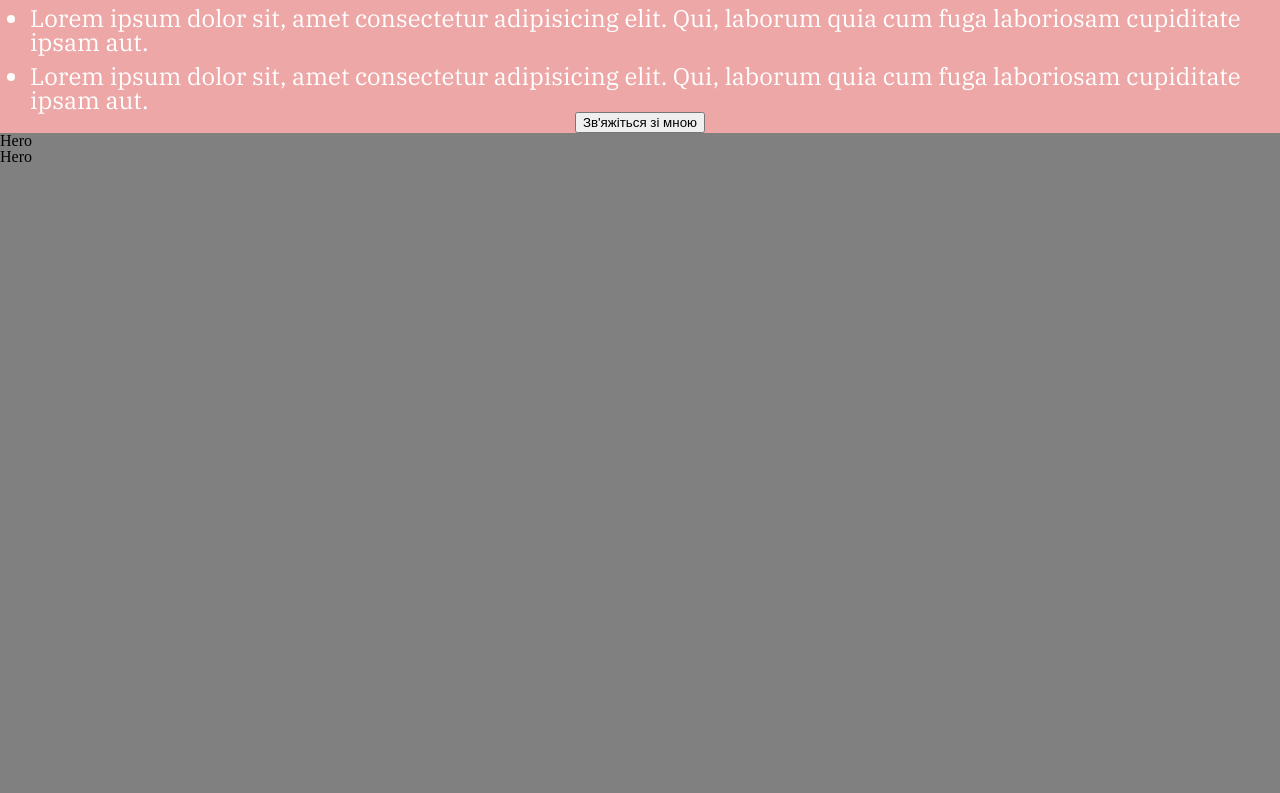
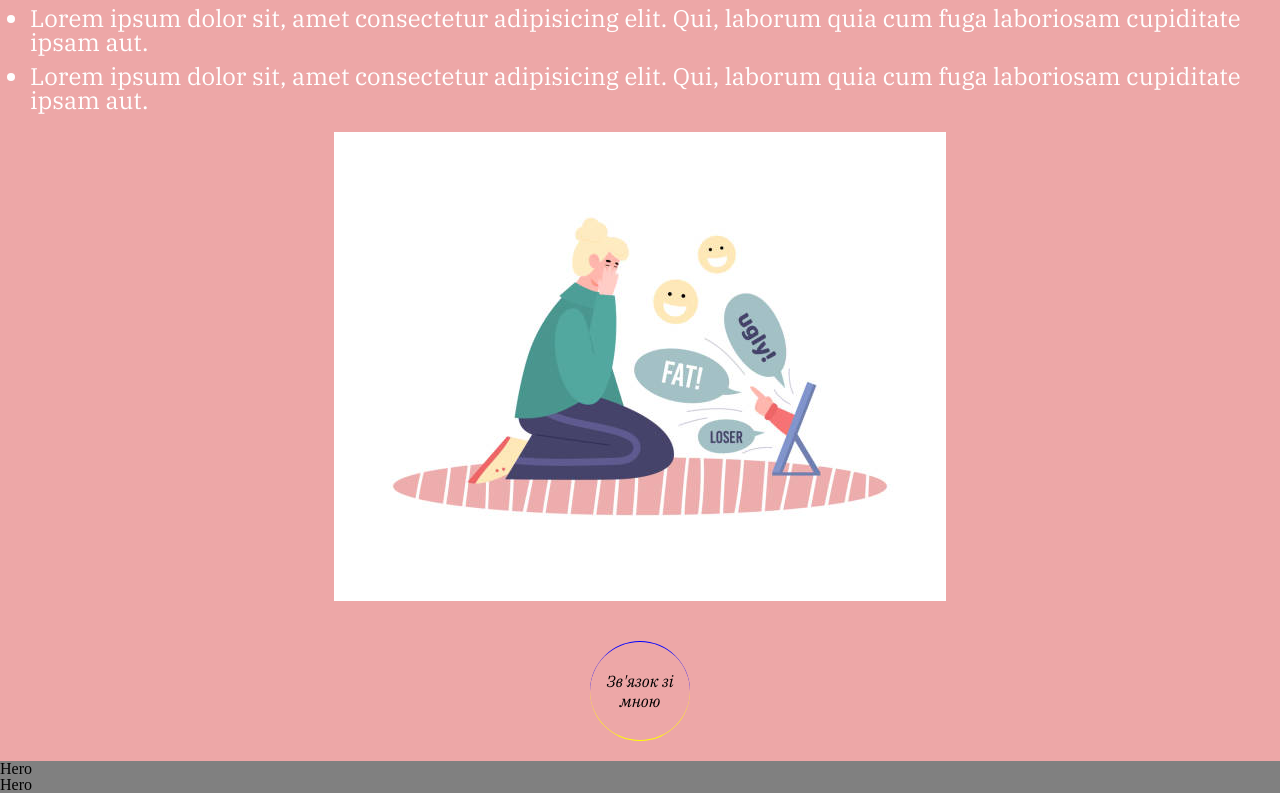
Before and after one commit to dmitruz/psychologist_liuda, a React (Create React App) app: page / in a window 1280 px wide. Shown: the part 1297-2090 px from the top of the page. Before the commit the page ends 1462 px from the top, so only its background shows below. Built offline with nearby package versions, Linux system fonts and the light colour scheme.

Commit message:
add image

```diff
--- a/src/components/MyServices/MyServices.scss
+++ b/src/components/MyServices/MyServices.scss
@@ -44,3 +44,8 @@
         margin-top: 10px;
     }
 }
+
+.self-img {
+    display: flex;
+    margin-top: 20px;
+}
--- a/src/components/MyServices/MyServices.tsx
+++ b/src/components/MyServices/MyServices.tsx
@@ -1,6 +1,7 @@
 import React from 'react';
 import './MyServices.scss';
 import '../../styles/CallMeButton.scss';
+import selfEsteam from '../images/self-esteam.jpg';
 
 export const MyServices = () => {
     return (
@@ -24,12 +25,15 @@ export const MyServices = () => {
                         </li>
                     </ul>
                 </div>
+
+                <img src={selfEsteam} className="self-img" alt="self" />
                 <div className="call-me">
                     <button className="call-me__btn">
                         <span className="call-me__text">
-                            Зв'яжіться зі мною
+                            Зв'язок зі мною
                         </span>
                     </button>
+
                 </div>
             </div>
         </section>
--- a/src/styles/CallMeButton.scss
+++ b/src/styles/CallMeButton.scss
@@ -0,0 +1,34 @@
+.call-me {
+    display: flex;
+    flex-direction: column;
+    align-items: center;
+    justify-content: center;
+    margin: 40px 0 20px 0;
+
+
+    &__btn {
+        width: 100px;
+        height: 100px;
+        border-radius: 50%;
+        border-top: 1px solid blue;
+        border-bottom: 1px solid yellow;
+        border-left: none;
+        border-right: none;
+        background-color: transparent;
+        cursor: pointer;
+    }
+
+    &:hover {
+        border-radius: 50%;
+        border: 1px solid blue;
+    }
+
+    &__text {
+        font-family: "IBM Plex Serif", serif;
+        font-style: italic;
+        font-weight: 400;
+        font-size: 16px;
+        margin: 0;
+        padding: 0;
+    }
+}
```
Also changed, not shown: src/components/images/self-esteam.jpg (added), 1 other file (tests, documents, lock files or other folders).
